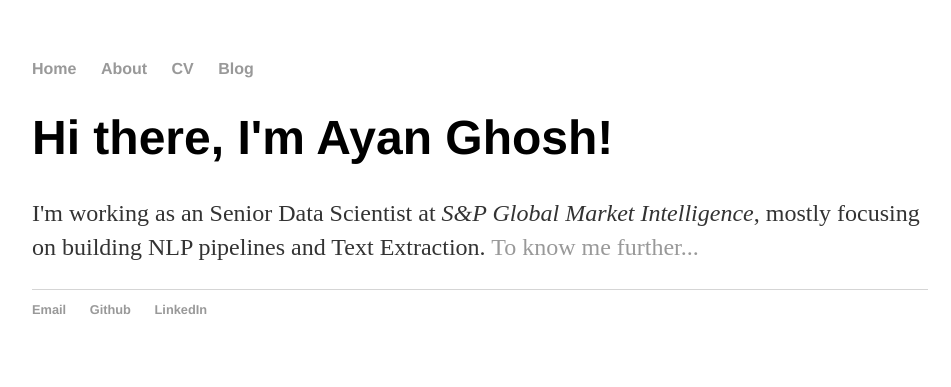
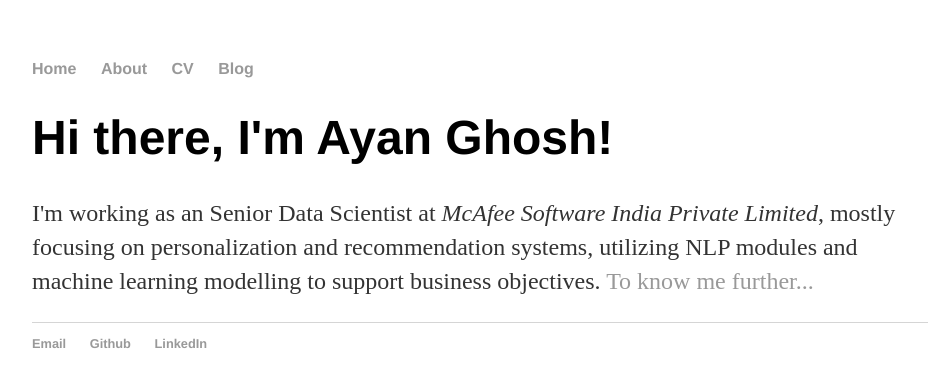
Before and after one commit to ayan-ghosh103/ayan-ghosh103.github.io, a Jekyll site: the page built from index.html, in a window 1280 px wide. Shown: the top 387 px of the page, without its empty margins (160-1111 px from the left). Built offline with Jekyll 4.4.1, drawn with Linux system fonts in a browser that asks for light colours.

Commit message:
Update index.html

```diff
--- a/index.html
+++ b/index.html
@@ -4,5 +4,5 @@ title: Ayan Ghosh
 ---
 <div class="blurb">
 	<h1>Hi there, I'm Ayan Ghosh!</h1>
-	<p>I'm working as an Senior Data Scientist at <em>S&P Global Market Intelligence</em>, mostly focusing on building NLP pipelines and Text Extraction. <a href="/about">To know me further...</a></p>
+	<p>I'm working as an Senior Data Scientist at <em>McAfee Software India Private Limited</em>, mostly focusing on personalization and recommendation systems, utilizing NLP modules and machine learning modelling to support business objectives. <a href="/about">To know me further...</a></p>
 </div><!-- /.blurb -->
```
